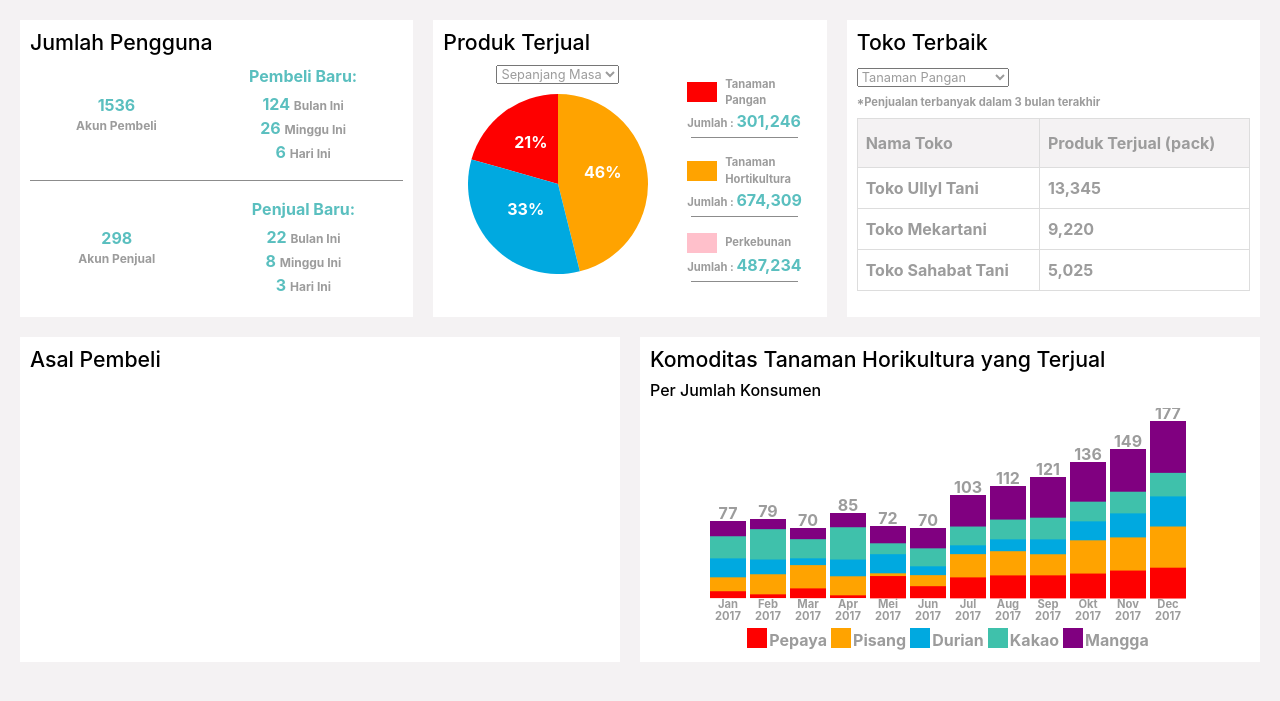
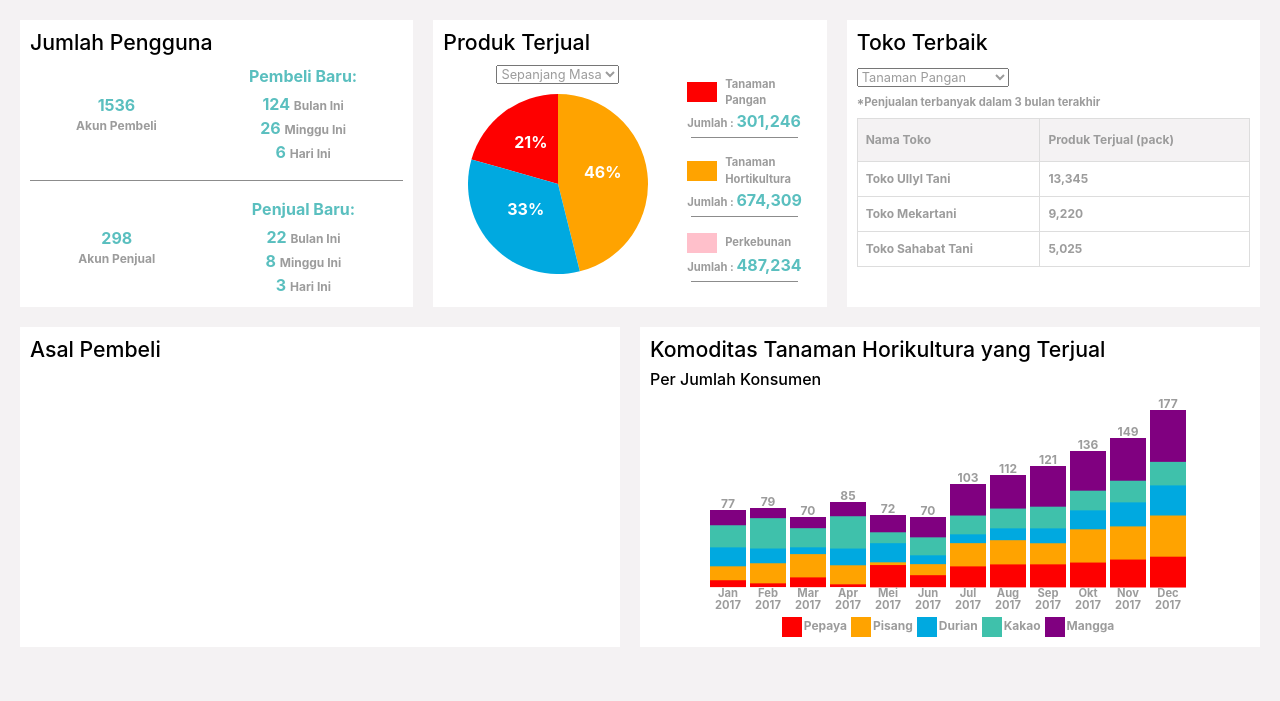
Before and after one commit to aldifirmansyah/ARGOAGRO-Web, a PHP site: page /index.html in a window 1280 px wide. Shown: the top 701 px of the page. Run offline with PHP 8.4, Linux system fonts and the light colour scheme; some libraries are stand-ins or nearby versions.

Commit message:
[UPDATE] Font-size

```diff
--- a/styles.css
+++ b/styles.css
@@ -79,6 +79,7 @@ option {
 .table {
   border-collapse: collapse;
   width: 100%;
+  font-size: 0.75rem;
 }
 
 .table td,
@@ -104,6 +105,7 @@ option {
   flex-direction: row;
   justify-content: center;
   justify-items: center;
+  font-size: 0.75rem;
 }
 
 .bar-chart-legend-color {
@@ -138,8 +140,9 @@ option {
 
 #bar-chart-svg text {
   fill: #9c9c9c;
+  font-size: 0.75rem;
 }
 
-#bar-chart-svg .x-axis {
+#bar-chart-svg .x-axis text {
   font-size: 0.7rem;
 }
```
